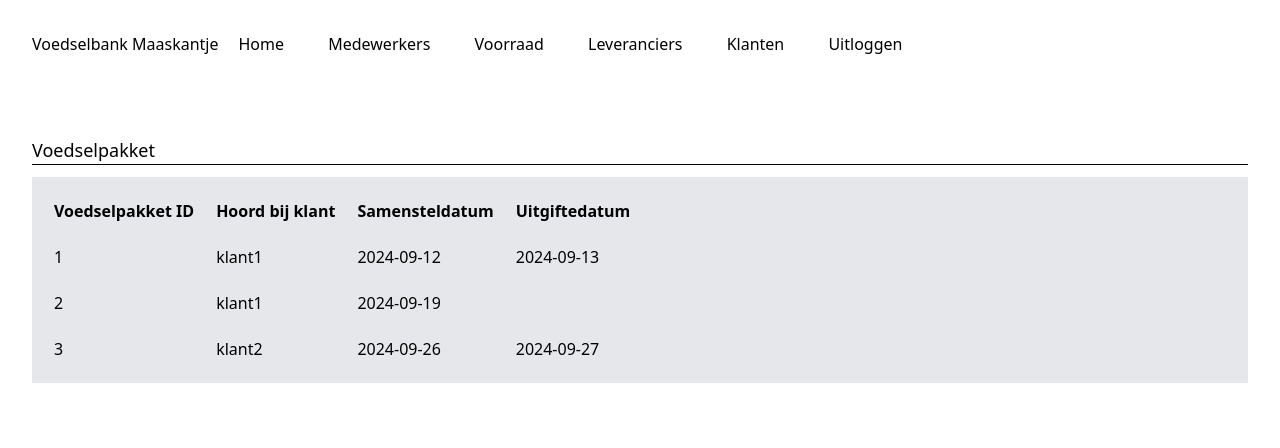
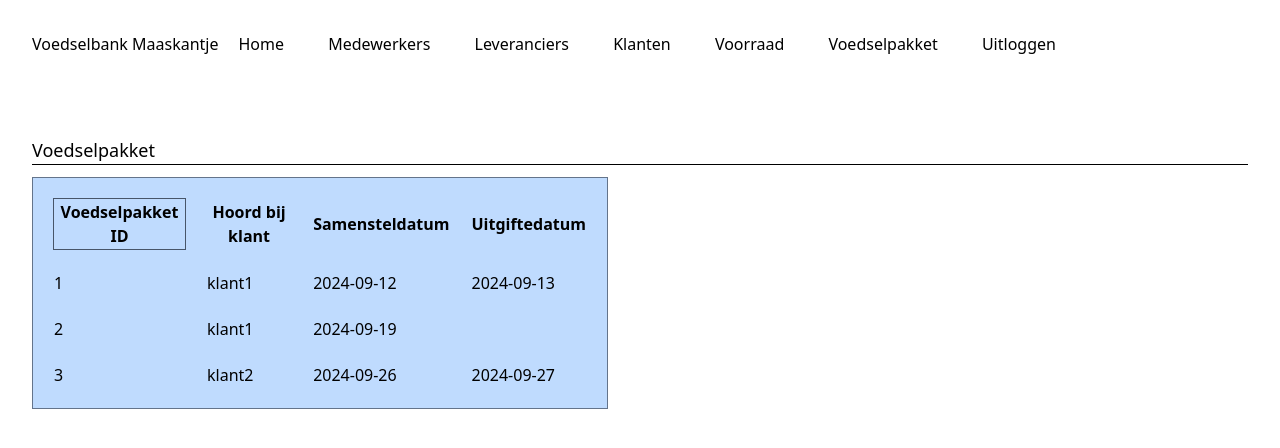
Before and after one commit to CrimsonPrinces/Examen-Project, a PHP site: page /Voedselpakket.php in a window 1280 px wide. Shown: the top 448 px of the page. Run offline with PHP 8.4, Linux system fonts and the light colour scheme; a user stored in the database is signed in; data comes from the database, SQL or seed files in the repository; some libraries are stand-ins or nearby versions.

Commit message:
Commit voor switch statements en design aanpassingen

```diff
--- /dev/null
+++ b/Switches.php
@@ -0,0 +1,14 @@
+<?php
+require_once("db_login.php");
+
+
+switch($_SESSION["usertype"]){
+    case 1:
+    echo "<a href='Medewerker.php' class= 'mx-5'> Medewerkers </a>";
+    echo "<a href='Leverancier.php' class= 'mx-5'> Leveranciers </a>";
+    echo "<a href='Klanten.php' class='mx-5'> Klanten </a>";
+    echo "<a href='Voorraad.php' class='mx-5'> Voorraad </a>";
+    break;
+    case 2:
+    echo "<a href='Voorraad.php' class='mx-5'> Voorraad </a>";
+}
--- a/Voedselpakket.php
+++ b/Voedselpakket.php
@@ -23,24 +23,23 @@ echo "Voedselbank Maaskantje";
 ?>
     <div class="mb-20">
     <a href='home.php' class= "mx-5"> Home </a>
-    <a href='Medewerker.php' class= "mx-5"> Medewerkers </a>
-    <a href='Voorraad.php' class= "mx-5"> Voorraad </a>
-    <a href='Leverancier.php' class= "mx-5"> Leveranciers </a>
-    <a href='Klanten.php' class= "mx-5"> Klanten </a>
+    <?php require_once("Switches.php");
+     ?>
+    <a href='Voedselpakket.php' class="mx-5"> Voedselpakket </a>
     <a href='index.php' class= "mx-5"> Uitloggen </a>
     </div>
 </div>
 <h2 class="text-lg border-b border-black mb-3"> Voedselpakket</h2>
 
 
-<div class="bg-gray-200">
-    <form method="post" class="flexbox bg-gray-200">
-        <table class="border-separate border-spacing-5 border">
+<div class="max-w-xl">
+    <form method="post" class="flexbox bg-blue-200 w-auto">
+        <table class="border-separate border-spacing-5 border border-slate-500 ">
             <tr>
-                <th>Voedselpakket ID</th>
-                <th>Hoord bij klant</th>
-                <th>Samensteldatum</th>
-                <th>Uitgiftedatum</th>
+                <th class=" border border-slate-600">Voedselpakket ID</th>
+                <th class="border-slate-600">Hoord bij klant</th>
+                <th class="border-slate-600">Samensteldatum</th>
+                <th class="border-slate-600">Uitgiftedatum</th>
             </tr>
                 <?php
                     $prevVoedselpakket = null;
@@ -51,7 +50,7 @@ echo "Voedselbank Maaskantje";
                         while ($row = $result->fetch(PDO::FETCH_ASSOC)) {
                             if ($row["idvoedselpakket"] != $prevVoedselpakket) {
                                 echo "<tr>";
-                                echo "<td>" . $row["idvoedselpakket"] . "</td>";
+                                echo "<td class='border-slate-700'>" . $row["idvoedselpakket"] . "</td>";
                                 echo "<td>" . $row["naam"] . "</td>";
                                 echo "<td>" . $row["samensteldatum"] . "</td>";
                                 echo "<td>" . $row["uitgiftedatum"] . "</td>";
```
Also changed, not shown: Klanten.php (+7 -8 lines), Leverancier.php (+7 -8 lines), Medewerker.php (+7 -8 lines), Voorraad.php (+7 -8 lines).
